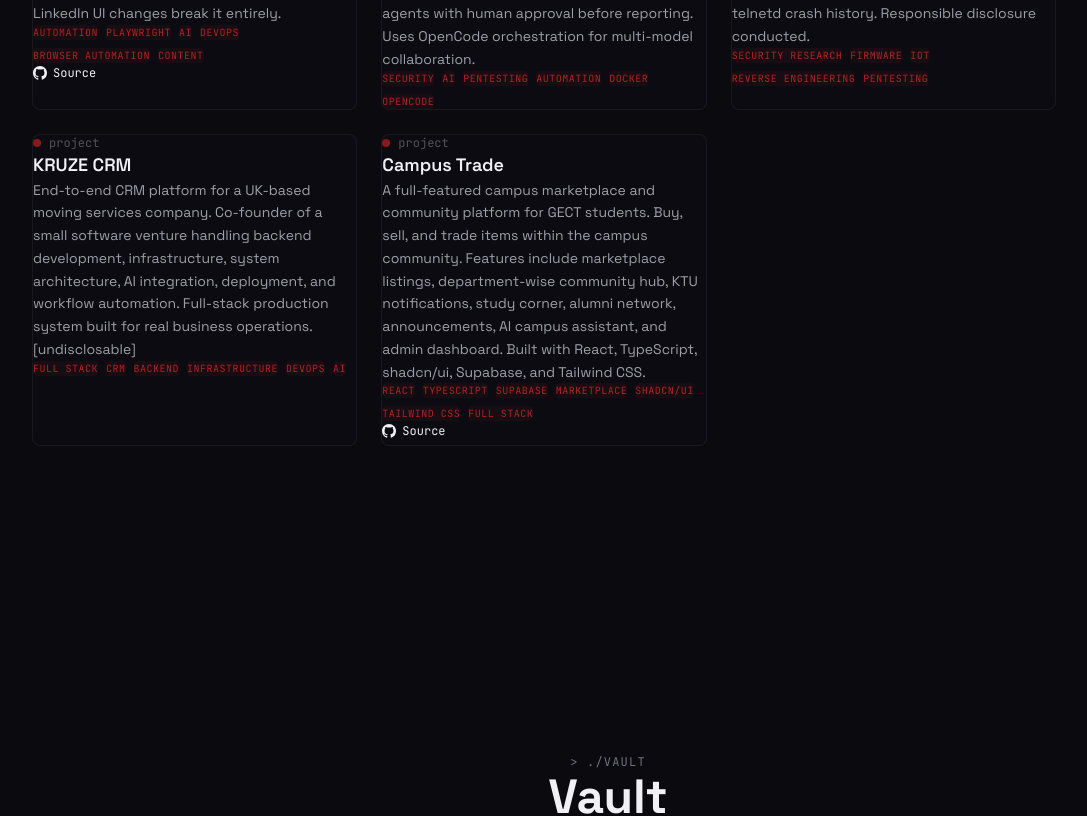
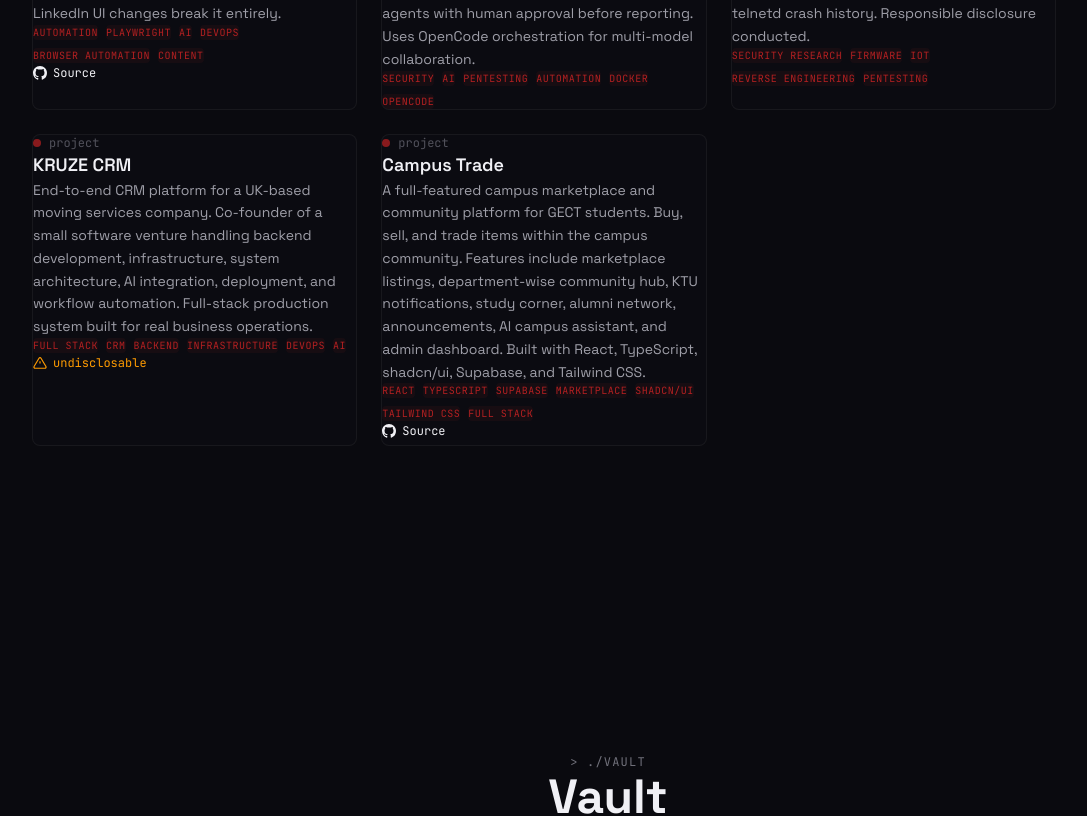
Before and after one commit to hanu-14/portfolio, a React (Vite) app: page / in a window 1280 px wide. Shown: the part 3040-3856 px from the top of the page, without its empty margins (32-1119 px from the left). Built offline with nearby package versions, Linux system fonts and the light colour scheme.

Commit message:
KRUZE: warning badge for undisclosable source

```diff
--- a/src/components/sections/Projects.tsx
+++ b/src/components/sections/Projects.tsx
@@ -70,7 +70,7 @@
                   </span>
                 ))}
               </div>
-              {project.github && (
+              {project.github && project.github !== 'undisclosable' && (
                 <a
                   href={project.github}
                   target="_blank"
@@ -83,6 +83,14 @@
                   Source
                 </a>
               )}
+              {project.github === 'undisclosable' && (
+                <span className="mt-4 inline-flex items-center gap-1.5 font-mono text-xs text-amber-500">
+                  <svg className="h-3.5 w-3.5" viewBox="0 0 24 24" fill="none" stroke="currentColor" strokeWidth="2">
+                    <path d="M10.29 3.86L1.82 18a2 2 0 001.71 3h16.94a2 2 0 001.71-3L13.71 3.86a2 2 0 00-3.42 0zM12 9v4m0 4h.01"/>
+                  </svg>
+                  undisclosable
+                </span>
+              )}
             </div>
           ))}
         </div>
--- a/src/lib/data.ts
+++ b/src/lib/data.ts
@@ -95,8 +95,9 @@
   },
   {
     title: 'KRUZE CRM',
-    description: 'End-to-end CRM platform for a UK-based moving services company. Co-founder of a small software venture handling backend development, infrastructure, system architecture, AI integration, deployment, and workflow automation. Full-stack production system built for real business operations. [undisclosable]',
+    description: 'End-to-end CRM platform for a UK-based moving services company. Co-founder of a small software venture handling backend development, infrastructure, system architecture, AI integration, deployment, and workflow automation. Full-stack production system built for real business operations.',
     tags: ['Full Stack', 'CRM', 'Backend', 'Infrastructure', 'DevOps', 'AI'],
+    github: 'undisclosable',
   },
   {
     title: 'Campus Trade',
```
